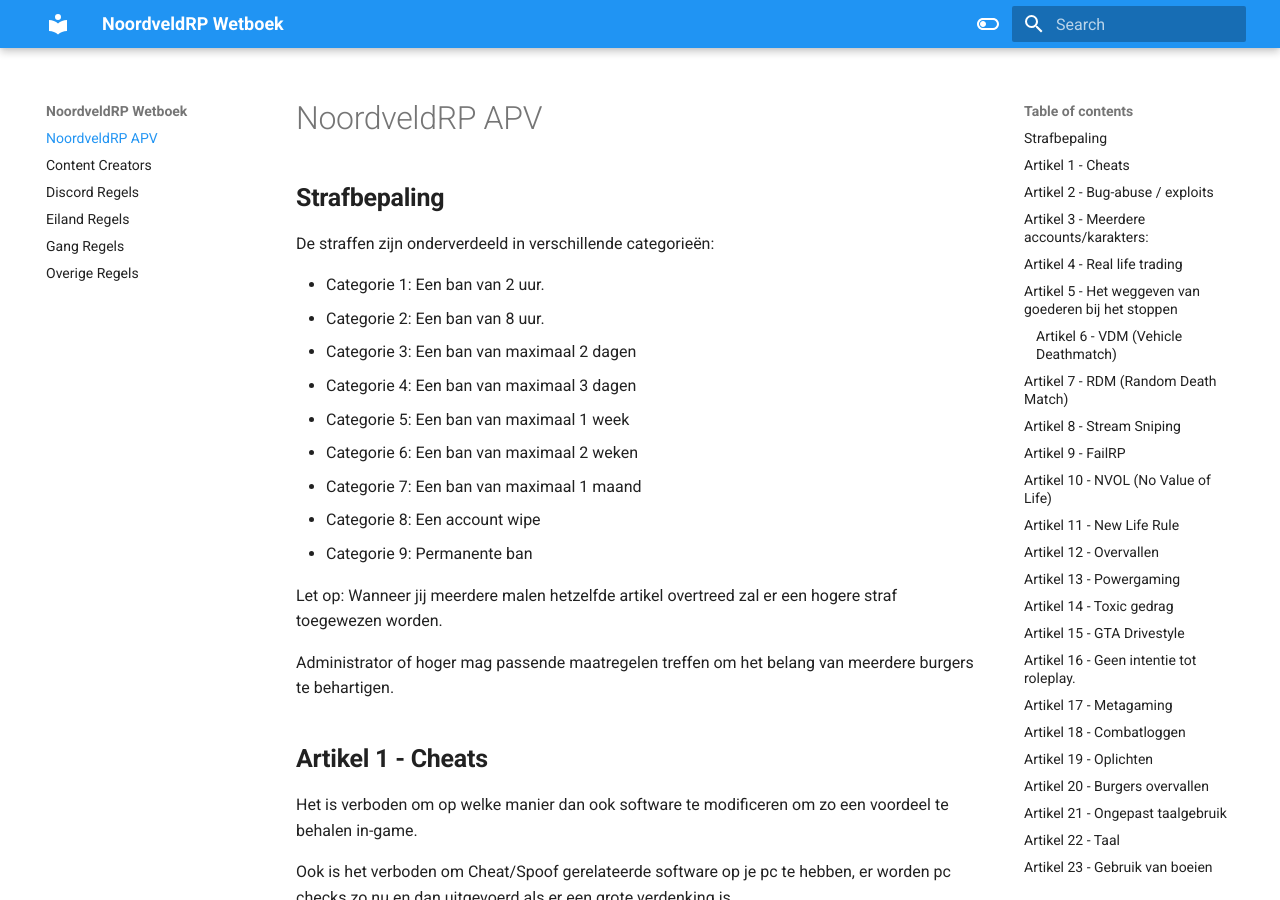
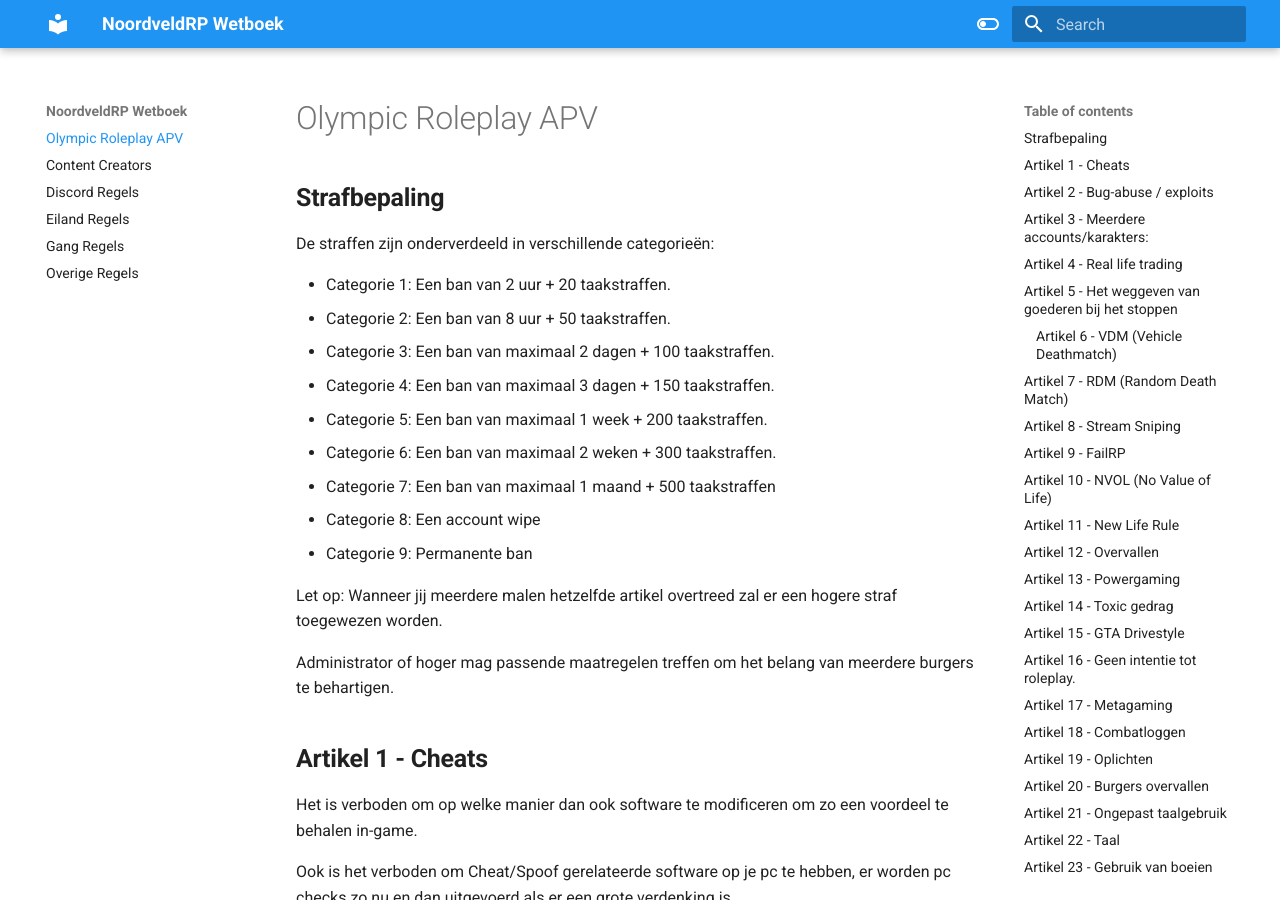
Before and after one commit to FlaKKee/OlympicRP-APV, an MkDocs documentation site: the page built from docs/index.md, in a window 1280 px wide and 900 px high. Built offline with MkDocs 1.6.1 and Material for MkDocs 9.7.7, drawn with Linux system fonts in a browser that asks for light colours; some of the changed text lies outside the part shown.

Commit message:
Add files via upload

```diff
--- a/docs/index.md
+++ b/docs/index.md
@@ -1,16 +1,16 @@
-# NoordveldRP APV
+# Olympic Roleplay APV
 
 ## **Strafbepaling**
 
 De straffen zijn onderverdeeld in verschillende categorieën:
 
-- Categorie 1: Een ban van 2 uur.
-- Categorie 2: Een ban van 8 uur.
-- Categorie 3: Een ban van maximaal 2 dagen
-- Categorie 4: Een ban van maximaal 3 dagen
-- Categorie 5: Een ban van maximaal 1 week
-- Categorie 6: Een ban van maximaal 2 weken
-- Categorie 7: Een ban van maximaal 1 maand
+- Categorie 1: Een ban van 2 uur + 20 taakstraffen.
+- Categorie 2: Een ban van 8 uur + 50 taakstraffen.
+- Categorie 3: Een ban van maximaal 2 dagen + 100 taakstraffen.
+- Categorie 4: Een ban van maximaal 3 dagen + 150 taakstraffen.
+- Categorie 5: Een ban van maximaal 1 week + 200 taakstraffen.
+- Categorie 6: Een ban van maximaal 2 weken + 300 taakstraffen.
+- Categorie 7: Een ban van maximaal 1 maand + 500 taakstraffen
 - Categorie 8: Een account wipe
 - Categorie 9: Permanente ban
 
@@ -317,7 +317,7 @@ Onder Metagaming wordt verstaan: Het verkrijgen van informatie die je buiten de
 Enkele voorbeelden van metagaming zijn:
 
 - Het gebruiken van informatie uit Discord kanalen buiten de daarvoor bestemde kanalen;
-- Het is verboden om te screen sharen binnen Noordveld RolePlay;
+- Het is verboden om te screen sharen binnen Olympic RolePlay;
 - Je dient ten alle tijden gedempt te zijn in discord als je ingame bent.
 - Het maken van een Website (Casino / Cardealer / etc... ) is verboden ( Zonder toestemming van Hogerop )
 
```
